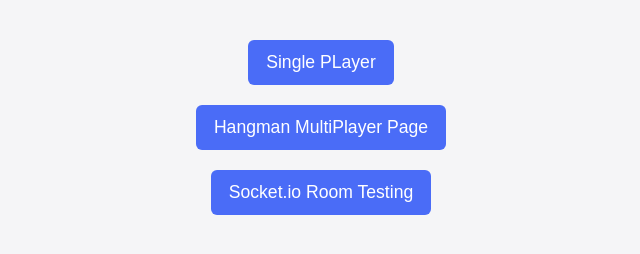
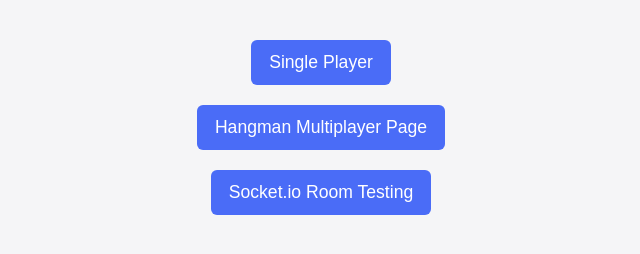
Before and after one commit to Dakotakuhn12/Hangman-Game, a website: page client/src/index.html in a window 1280 px wide. Shown: the full height of the page, 319-959 px from the left. Drawn offline with Linux system fonts and the light colour scheme.

Commit message:
fix words

```diff
--- a/client/src/index.html
+++ b/client/src/index.html
@@ -35,8 +35,8 @@
     </style>
   </head>
   <body>
-    <a href="./pages/hangman.html">Single PLayer</a>
-    <a href="./pages/hangmanMultiplayer.html">Hangman MultiPlayer Page</a>
+    <a href="./pages/hangman.html">Single Player</a>
+    <a href="./pages/hangmanMultiplayer.html">Hangman Multiplayer Page</a>
     <a href="./pages/test.html">Socket.io Room Testing</a>
   </body>
 </html>
```
